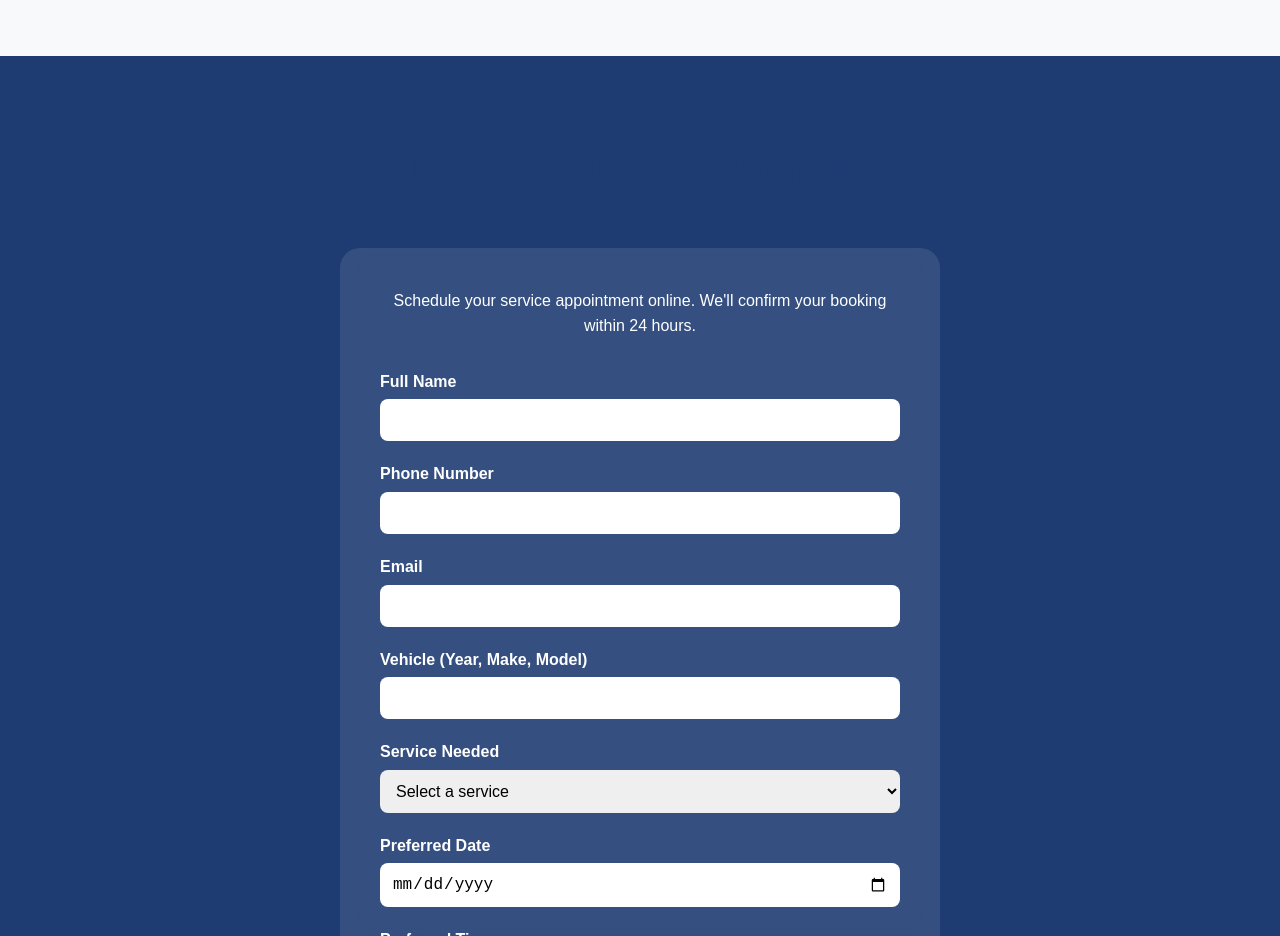
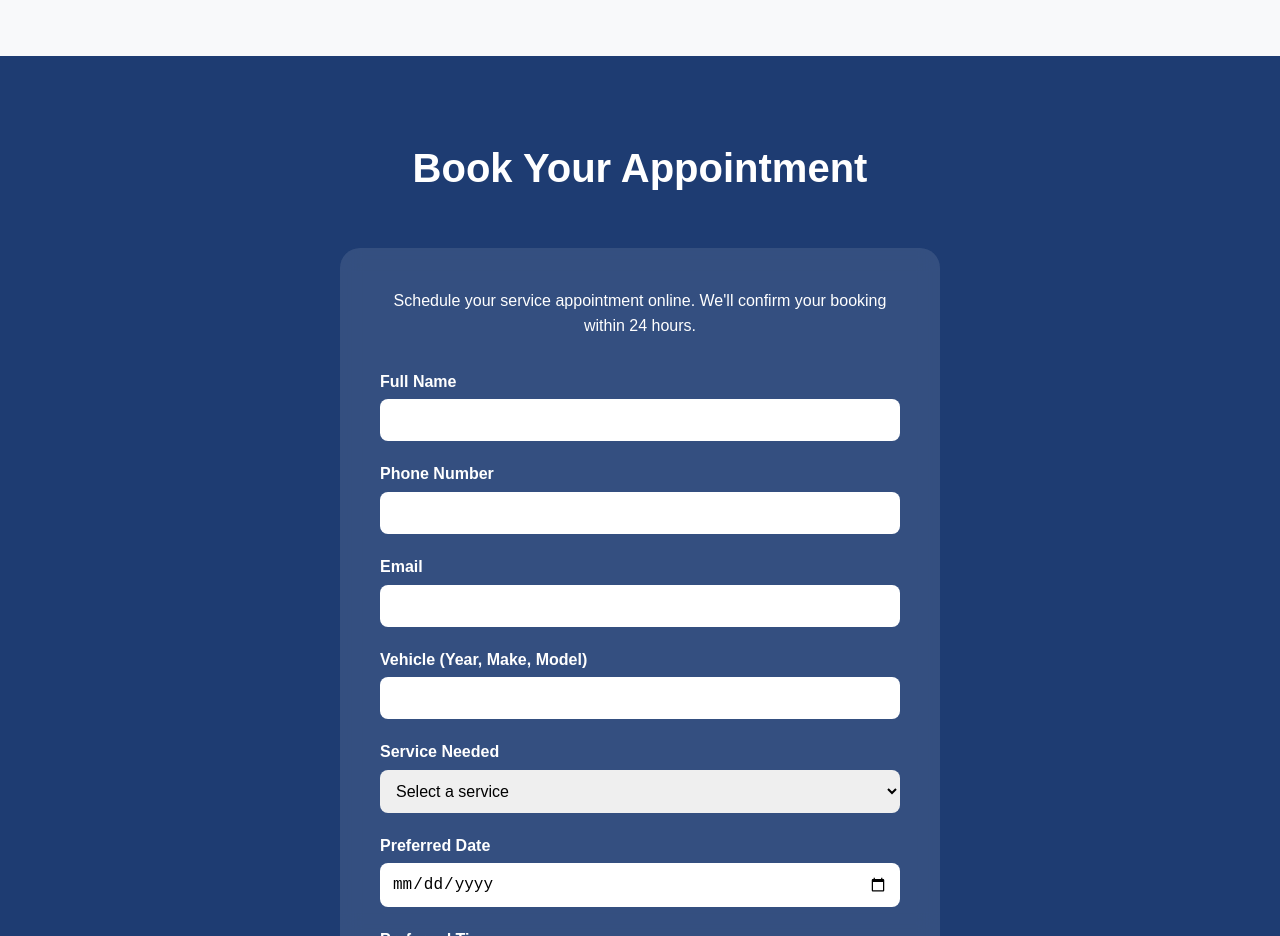
Before and after one commit to JamesBrownR/South-Tulsa-Radiator, a plain HTML site: page index.html in a window 1280 px wide. Shown: the part 1420-2356 px from the top of the page. Drawn offline with Linux system fonts and the light colour scheme.

Commit message:
Update index.html

```diff
--- a/index.html
+++ b/index.html
@@ -179,6 +179,9 @@
             padding: 80px 20px;
             text-align: center;
         }
+        .reservation-section .section-title {
+    color: white;
+}
 
         .reservation-form {
             background: rgba(255,255,255,0.1);
```
